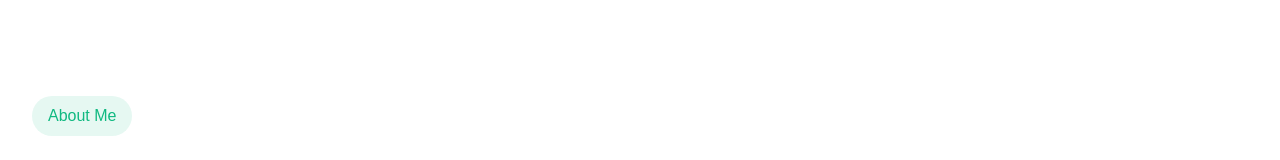
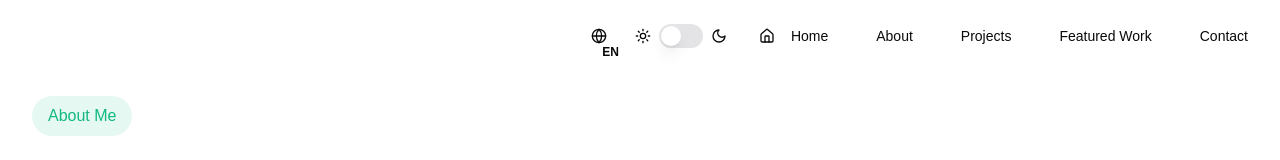
Before and after one commit to Azrra968/personal-journey-portfolio-75, a React (Vite) app: page /about in a window 1280 px wide. Shown: the top 160 px of the page. Built offline with nearby package versions, Linux system fonts and the light colour scheme.

Commit message:
Add Navigation to About and Projects pages
Included the Navigation component in the About and Projects pages to ensure consistent navigation across the application.
[skip gpt_engineer]

```diff
--- a/src/pages/About.tsx
+++ b/src/pages/About.tsx
@@ -1,10 +1,12 @@
 import { motion } from "framer-motion";
 import { Code2, Database, Globe, Server } from "lucide-react";
 import { Card, CardContent, CardHeader, CardTitle } from "@/components/ui/card";
+import Navigation from "@/components/Navigation";
 
 const About = () => {
   return (
     <div className="min-h-screen bg-background">
+      <Navigation />
       <section className="section-container">
         <motion.div
           initial={{ opacity: 0 }}
--- a/src/pages/Projects.tsx
+++ b/src/pages/Projects.tsx
@@ -2,6 +2,7 @@ import { motion } from "framer-motion";
 import { ExternalLink, Github } from "lucide-react";
 import { Button } from "@/components/ui/button";
 import { Card, CardContent, CardDescription, CardHeader, CardTitle } from "@/components/ui/card";
+import Navigation from "@/components/Navigation";
 
 const projects = [
   {
@@ -81,6 +82,7 @@ const projects = [
 const Projects = () => {
   return (
     <div className="min-h-screen bg-background">
+      <Navigation />
       <section className="section-container">
         <motion.div
           initial={{ opacity: 0 }}
```
